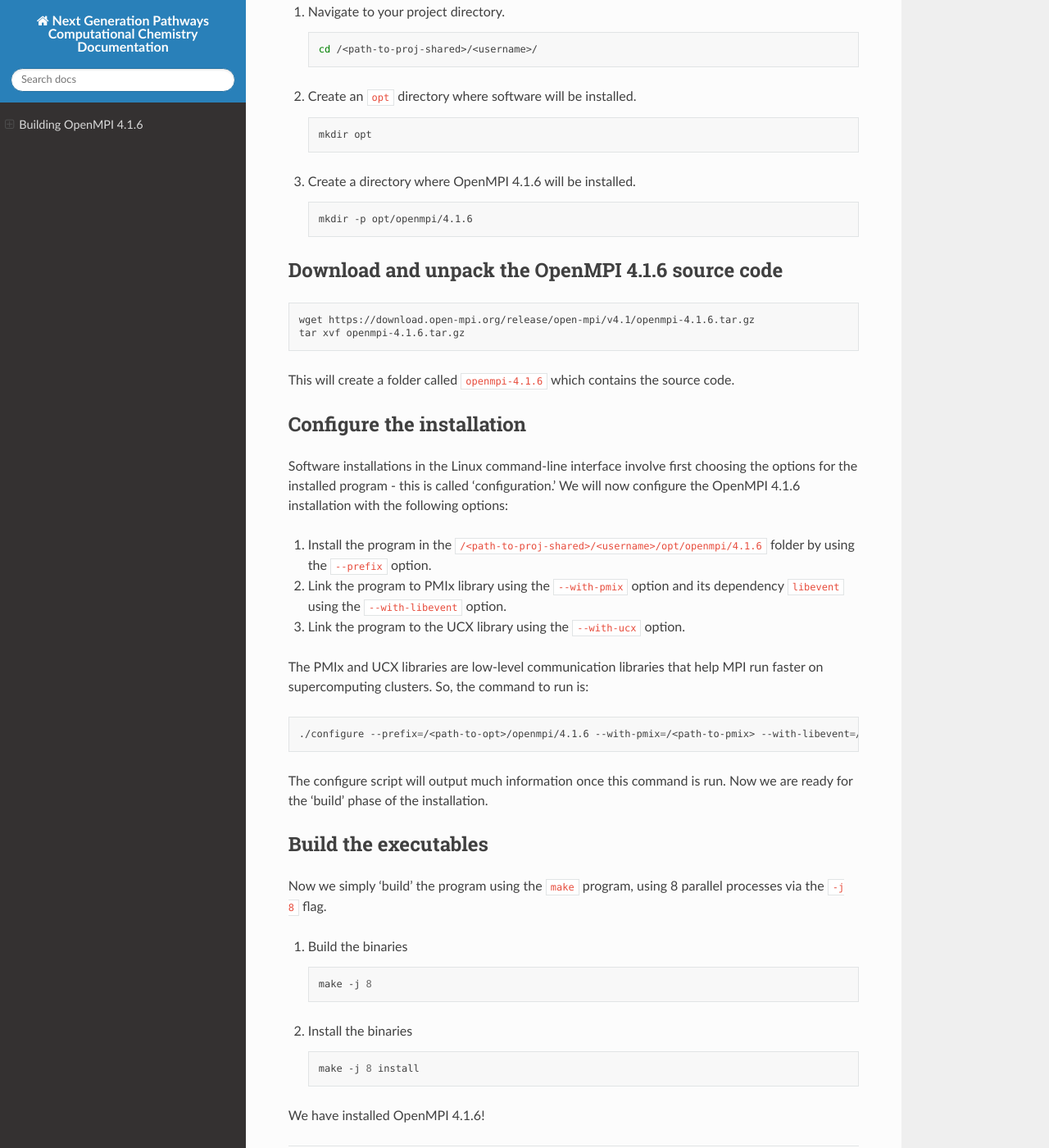
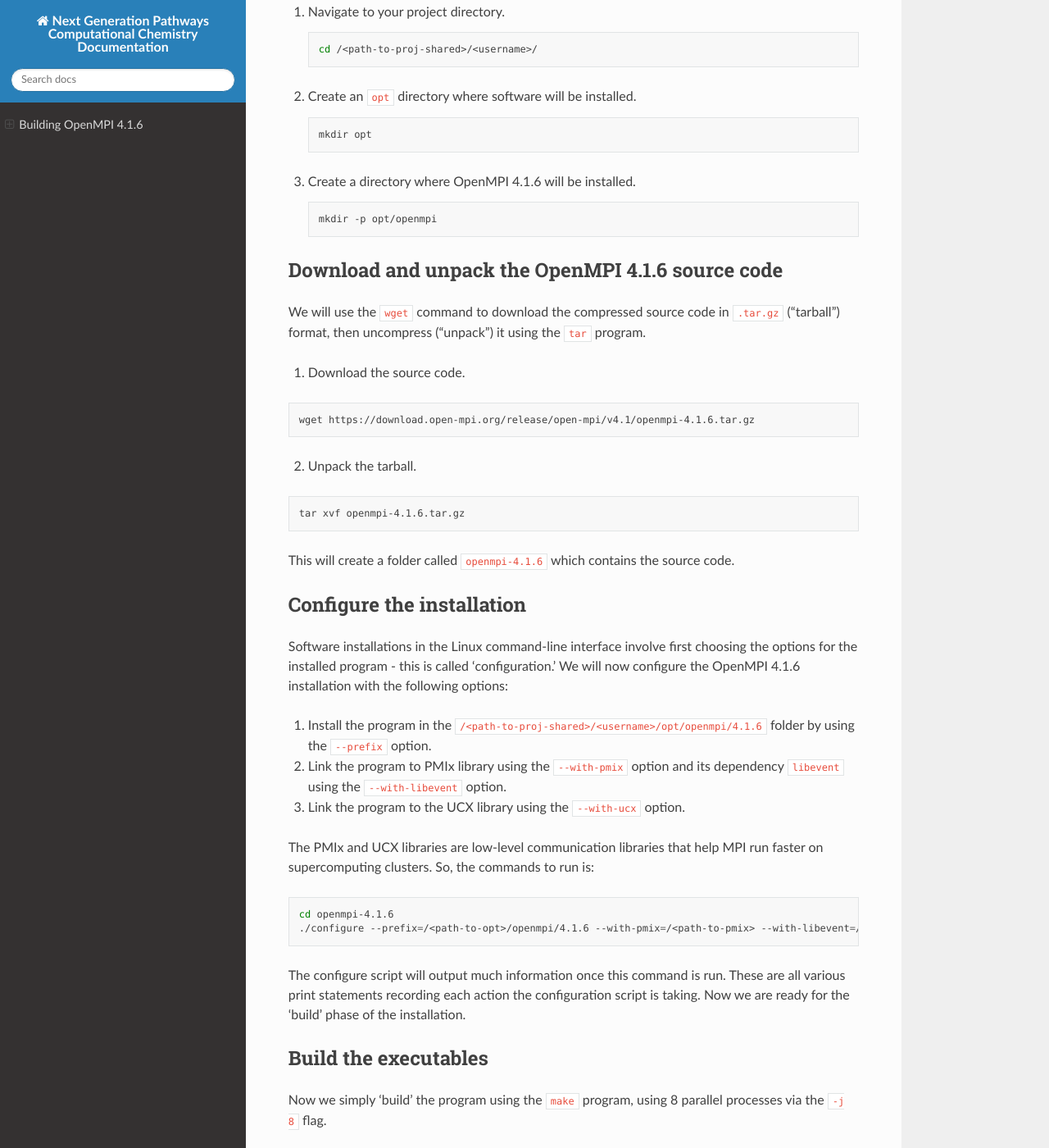
Before and after one commit to todbadrakh/ngp-comp-chem, a Sphinx documentation site: the page built from docs/install_openmpi_4.1.6.md, in a window 1280 px wide and 1400 px high, scrolled down 1012 px. Shown: the whole window at 82% size. Built offline with Sphinx 7.4.7 and the Read the Docs theme 3.1.0, drawn with Linux system fonts in a browser that asks for light colours.

Commit message:
updated omp instructions

````diff
--- a/docs/install_openmpi_4.1.6.md
+++ b/docs/install_openmpi_4.1.6.md
@@ -59,13 +59,23 @@ the `/opt` directory, so we will follow that convention and create our own
 3. Create a directory where OpenMPI 4.1.6 will be installed.
 
     ```bash
-    mkdir -p opt/openmpi/4.1.6
+    mkdir -p opt/openmpi
     ```
 
 ## Download and unpack the OpenMPI 4.1.6 source code
 
+We will use the `wget` command to download the compressed source code in
+`.tar.gz` ("tarball") format, then uncompress ("unpack") it using the
+`tar` program.
+
+1. Download the source code.
+
 ```bash
 wget https://download.open-mpi.org/release/open-mpi/v4.1/openmpi-4.1.6.tar.gz
+```
+
+2. Unpack the tarball.
+```bash
 tar xvf openmpi-4.1.6.tar.gz
 ```
 
@@ -88,14 +98,16 @@ the following options:
 3. Link the program to the UCX library using the `--with-ucx` option.
 
 The PMIx and UCX libraries are low-level communication libraries that help MPI
-run faster on supercomputing clusters. So, the command to run is:
+run faster on supercomputing clusters. So, the commands to run is:
 
 ```bash
+cd openmpi-4.1.6
 ./configure --prefix=/<path-to-opt>/openmpi/4.1.6 --with-pmix=/<path-to-pmix> --with-libevent=/<path-to-libevent> --with-ucx=/<path-to-ucx>
 ```
 
 The configure script will output much information once this command is run.
-Now we are ready for the 'build' phase of the installation.
+These are all various print statements recording each action the configuration
+script is taking. Now we are ready for the 'build' phase of the installation.
 
 ## Build the executables
 
````
